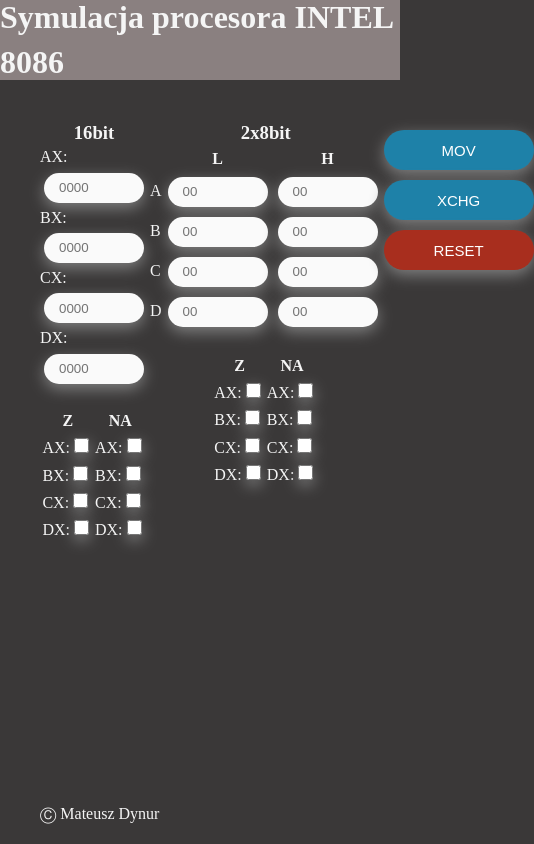
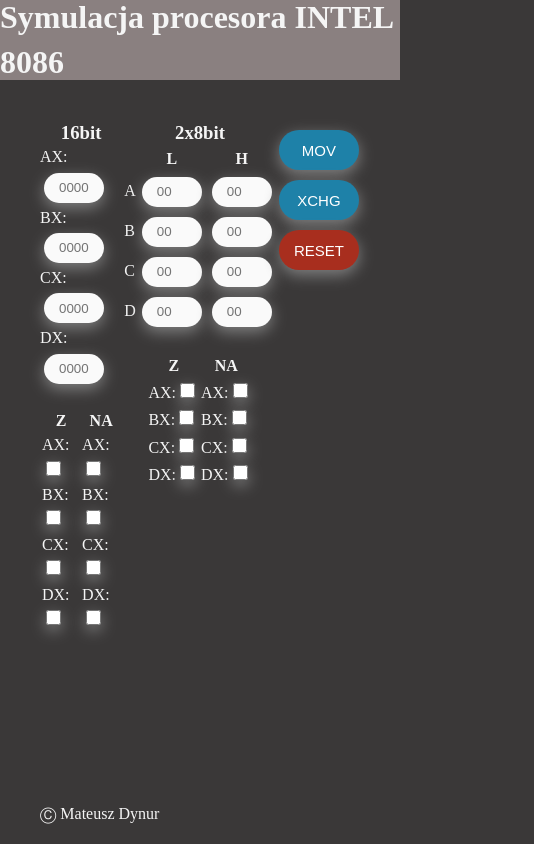
Before and after one commit to mateuszd47/ArchitekturaSystemowKomputerowych, a React (Create React App) app in the folder emulatorINTEL8086/: page / in a window 390 px wide. Shown: the whole page, 534 px wide, since content can reach past the window. Built offline with nearby package versions, Linux system fonts and the light colour scheme.

Commit message:
resolution inputs

```diff
--- a/emulatorINTEL8086/src/Styles/index.scss
+++ b/emulatorINTEL8086/src/Styles/index.scss
@@ -25,6 +25,7 @@
 			}
 			main {
 				width: 100%;
+				min-width: 400px;
 				height: 100%;
 				padding: 40px;
 				min-height: calc(100vh - 80px - 60px);
@@ -48,6 +49,9 @@
 						height: 20px;
 						margin: 4px;
 						padding: 15px;
+						@media (max-width: 600px) {
+							width: 60px;
+						}
 					}
 					input:hover {
 						background-color: rgb(175, 175, 175);
@@ -81,6 +85,9 @@
 						height: 20px;
 						margin: 4px;
 						padding: 15px;
+						@media (max-width: 600px) {
+							width: 60px;
+						}
 					}
 					input:hover {
 						background-color: rgb(175, 175, 175);
@@ -116,6 +123,9 @@
 						margin-top: 10px;
 						font-size: 15px;
 						cursor: pointer;
+						@media (max-width: 600px) {
+							width: 80px;
+						}
 					}
 					input:hover {
 						background-color: white;
```
